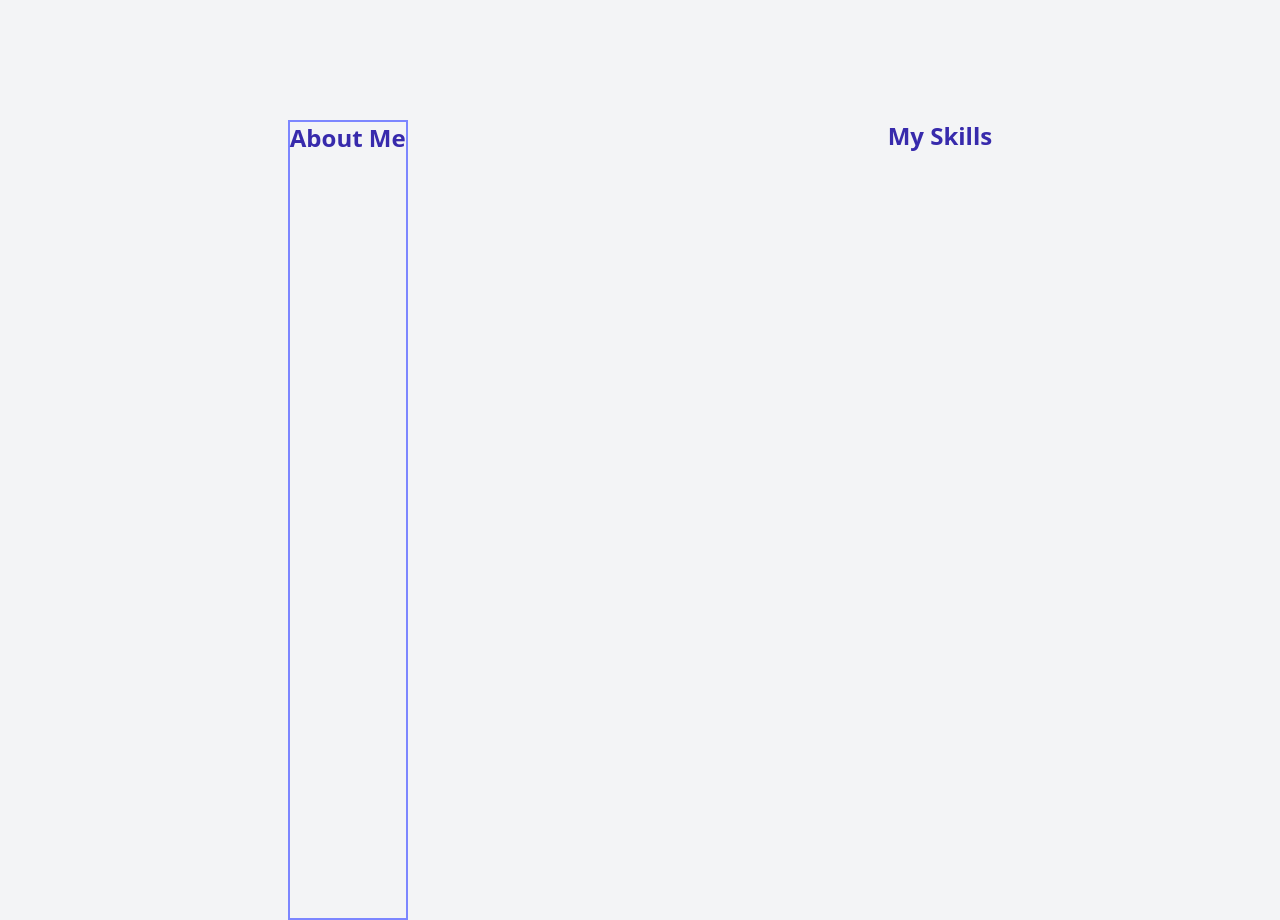
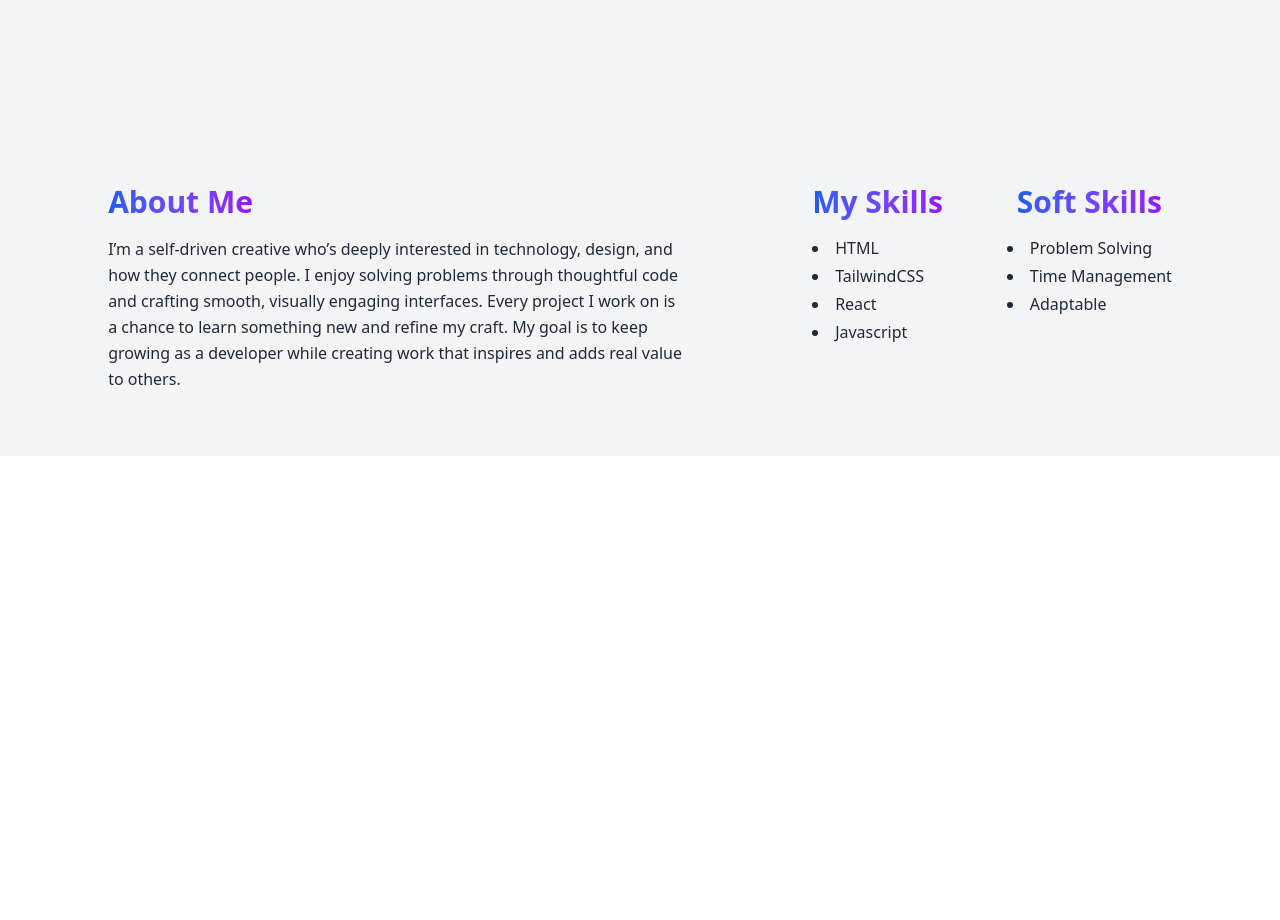
Before and after one commit to taylin1/React-Portfolio, a React (Vite) app in the folder react-portfolio/: page / in a window 1280 px wide. Shown: the part 680-1600 px from the top of the page. After the commit the page ends 1136 px from the top, so only its background shows below. Built offline with nearby package versions, Linux system fonts and the light colour scheme.

Commit message:
Added design to About me and skills

```diff
--- a/react-portfolio/src/components/HeroPage.jsx
+++ b/react-portfolio/src/components/HeroPage.jsx
@@ -1,33 +1,76 @@
-
 import React from "react";
-import PortfolioWeb from "../images/PortfolioWeb.png"
-import AboutMeWeb from "../images/AboutMeWeb.jpg"
+import PortfolioWeb from "../images/PortfolioWeb.png";
+import AboutMeWeb from "../images/AboutMeWeb.jpg";
 
 function HeroPage() {
   return (
     <>
+      <section
+        id="home"
+        className="h-screen flex flex-col justify-center items-center bg-gray-100">
 
-     <section id="home" className="h-screen flex flex-col justify-center items-center bg-gray-100">
-      <h1 className="text-5xl font-bold text-gray-800">Building Ideas One Code At A Time </h1>
-      <h2 className="text-2xl mt-3 text-gray-700">Web Developer & Designer.</h2>
+        <h1 className="text-5xl font-bold text-gray-800">
+          Building Ideas One Code At A Time{" "}
+        </h1>
+        <h2 className="text-2xl mt-3 text-gray-700">
+          Web Developer & Designer.
+        </h2>
         <p className="mt-4 text-gray-600 max-w-lg text-center"></p>
         <img src={PortfolioWeb} alt="image" width="300" height="300"></img>
-       <p className="text-2xl font-bold text-gray-700 py-5">Creating digital experiences that feel both <span className="bg-gradient-to-r from-blue-600 to-purple-600 bg-clip-text text-transparent"> Powerful and Effortless.</span></p>
-      <a href="#projects" className="mt-6 bg-indigo-600 text-white px-6 py-2 rounded-lg hover:bg-indigo-700 transition">
+        <p className="text-2xl font-bold text-gray-700 py-5">
+          Creating digital experiences that feel both{" "}
+          <span className="bg-gradient-to-r from-blue-600 to-purple-600 bg-clip-text text-transparent">
+            {" "}
+            Powerful and Effortless.
+          </span>
+        </p>
+        <a
+          href="#projects"
+          className="mt-6 bg-indigo-600 text-white px-6 py-2 rounded-lg hover:bg-indigo-700 transition"
+        >
           View My Work
         </a>
       </section>
 
-    <div className="h-screen flex flex-row justify-center space-x-120 bg-gray-100">
-        <div className="border-indigo-400 border-solid border-2 ">
-          <h2 className="text-2xl font-bold text-indigo-800">About Me</h2>
-          <p></p>
+     <div className="flex flex-col md:flex-row justify-center items-start md:gap-32 bg-gray-100 py-16 px-6">
+  {/* About Me Section */}
+  <div className="max-w-xl mb-10 md:mb-0">
+    <h2 className="text-3xl font-bold text-indigo-800 mb-4"><span className="bg-gradient-to-r from-blue-600 to-purple-600 bg-clip-text text-transparent">About Me</span></h2>
+    <p className="text-gray-800 leading-relaxed">
+      I’m a self-driven creative who’s deeply interested in technology,
+      design, and how they connect people. I enjoy solving problems
+      through thoughtful code and crafting smooth, visually engaging
+      interfaces. Every project I work on is a chance to learn something
+      new and refine my craft. My goal is to keep growing as a developer
+      while creating work that inspires and adds real value to others.
+    </p>
   </div>
+
+  {/* Skills Section */}
+  <div className="flex flex-col md:flex-row md:gap-16 w-full md:w-auto justify-center">
+    <div className="mb-8 md:mb-0">
+      <h2 className="text-3xl font-bold text-indigo-800 mb-4 text-center"><span className="bg-gradient-to-r from-blue-600 to-purple-600 bg-clip-text text-transparent">My Skills</span></h2>
+      <ul className="list-disc list-inside text-gray-800 space-y-1 text-center md:text-left">
+        <li>HTML</li>
+        <li>TailwindCSS</li>
+        <li>React</li>
+        <li>Javascript</li>
+      </ul>
+    </div>
+
+    {/* Soft Skills */}
     <div>
-          <h2 className="text-2xl font-bold text-indigo-800">My Skills</h2>
+      <h2 className="text-3xl font-bold text-indigo-800 mb-4 text-center"><span className="bg-gradient-to-r from-blue-600 to-purple-600 bg-clip-text text-transparent">Soft Skills</span></h2>
+      <ul className="list-disc list-inside text-gray-800 space-y-1 text-center md:text-left">
+        <li>Problem Solving</li>
+        <li>Time Management</li>
+        <li>Adaptable</li>
+      </ul>
     </div>
   </div>
+</div>
+
     </>
-    )
+  );
 }
 export default HeroPage;
--- a/react-portfolio/src/index.css
+++ b/react-portfolio/src/index.css
@@ -1 +1,5 @@
 @import "tailwindcss";
+
+.list{
+
+}
```
Lines whose indentation alone changed are shown as unchanged.
